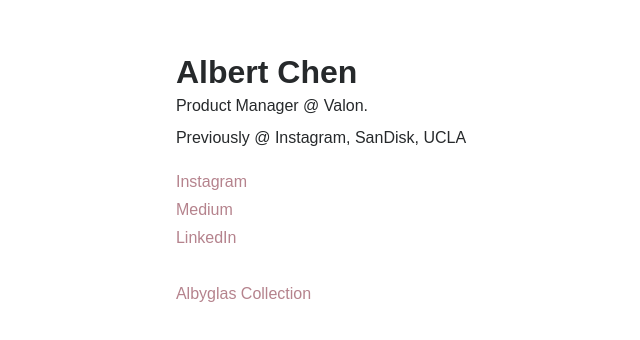
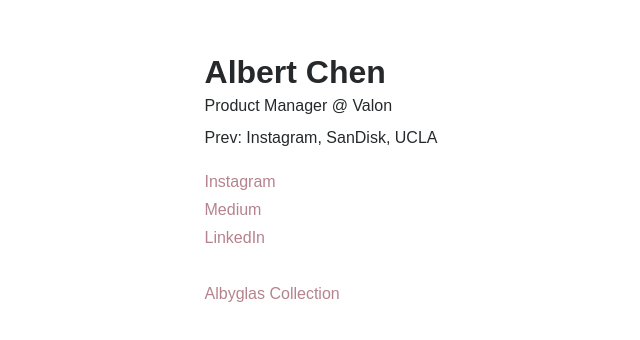
Before and after one commit to albychen5/albychen5.github.io, a plain HTML site: page index.html in a window 1280 px wide. Shown: the part 218-558 px from the top of the page, without its empty margins (319-959 px from the left). Drawn offline with Linux system fonts and the light colour scheme; a web font is replaced by a local one.

Commit message:
Update index.html

```diff
--- a/index.html
+++ b/index.html
@@ -37,10 +37,10 @@
     <header>
       <h1>Albert Chen</h1>
       <p>
-        <span>Product Manager @ Valon.</span>
+        <span>Product Manager @ Valon</span>
       </p>
       <p>
-        <span>Previously @ Instagram, SanDisk, UCLA</span>
+        <span>Prev: Instagram, SanDisk, UCLA</span>
       </p>
     </header>
 
```
